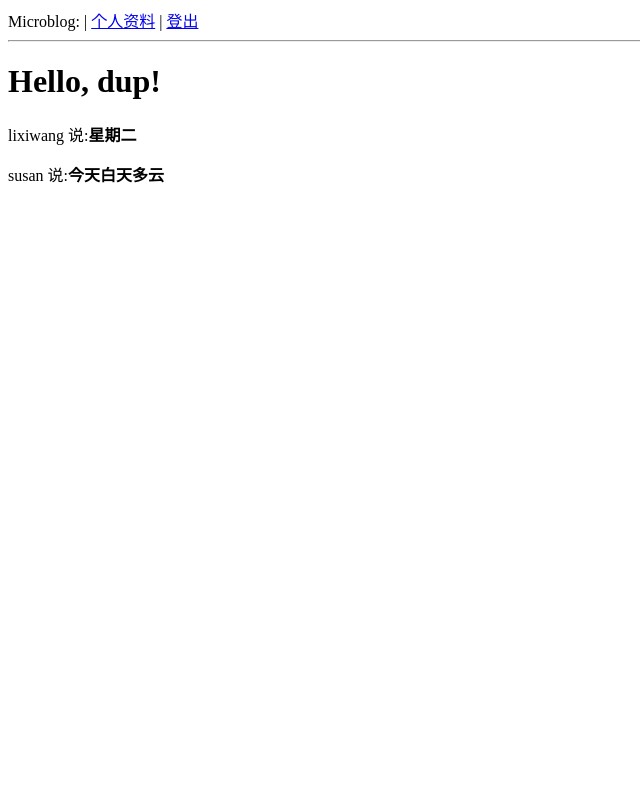
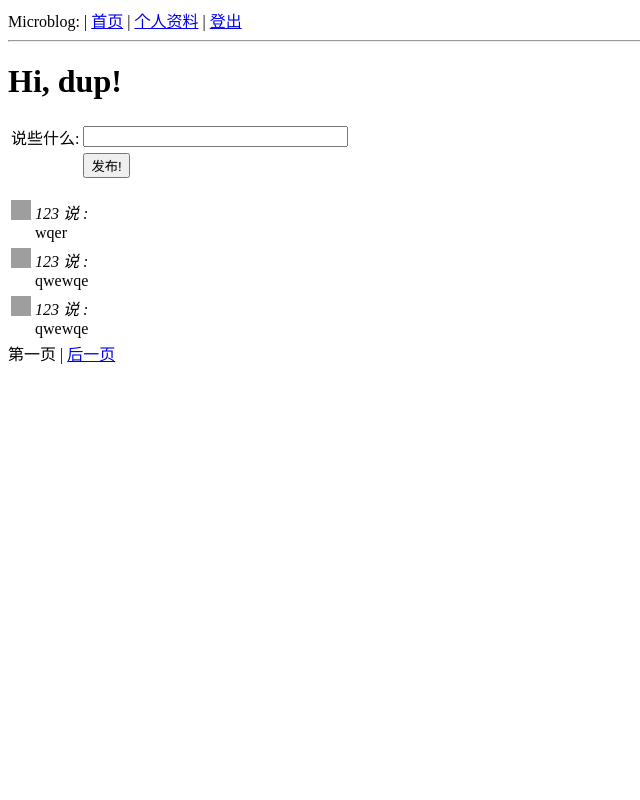
Before and after one commit to lxw15337674/MicroBlog, a Flask app: page / in a window 1280 px wide. Shown: the whole page, without its empty margins (0-640 px from the left). Run offline with Flask 2, Linux system fonts and the light colour scheme; a user stored in the database is signed in; data comes from the database, SQL or seed files in the repository; both versions use the stored data as it was after the commit; parts of the project's set-up code (start-up, migrations or seed data) failed here and were passed over; grey boxes are pictures that could not be loaded.

Commit message:
update 分页

```diff
--- a/app/forms.py
+++ b/app/forms.py
@@ -2,6 +2,7 @@ from flask_wtf import FlaskForm
 from wtforms import StringField, BooleanField, TextAreaField  # 两个字段类
 from wtforms.validators import DataRequired, Length  # DataRequired验证器是检查提交的数据是否为空.
 from app.models import User
+
 
 class LoginForm(FlaskForm):
     openid = StringField('openid', validators=[DataRequired()])
@@ -26,3 +27,7 @@ class EditForm(FlaskForm):
             self.nickname.errors.append("这个昵称已经被使用,请换其他的昵称")
             return False
         return True
+
+
+class PostForm(FlaskForm):
+    post = StringField('post', validators=[DataRequired()])
--- a/app/models.py
+++ b/app/models.py
@@ -1,4 +1,5 @@
 from app import db
+
 
 # 关注表
 followers = db.Table('followers',
@@ -74,7 +75,9 @@ class User(db.Model):
 
     def followed_posts(self):
         # join连接,filter过滤,order_by排序
-        return Post.query.join(followers, (followers.c.followed_id == Post.user_id)).filter(followers.c.follower_id == self.id).order_by(Post.timestamp.desc())
+        return Post.query.join(followers, (followers.c.followed_id == Post.user_id)).filter(
+            followers.c.follower_id == self.id).order_by(Post.timestamp.desc())
+
     # 打印
     def __repr__(self):
         return '<User %r>' % self.nickname
@@ -83,7 +86,7 @@ class User(db.Model):
 class Post(db.Model):
     id = db.Column(db.Integer, primary_key=True)
     body = db.Column(db.String(140))
-    timestamp = db.Column(db.DATETIME)
+    timestamp = db.Column(db.DateTime)
     user_id = db.Column(db.Integer, db.ForeignKey('user.id'))
 
     def __repr__(self):
--- a/app/templates/base.html
+++ b/app/templates/base.html
@@ -1,18 +1,17 @@
 <html>
 <head>
     {% if title %}
-    <title>{{title}} - microblog</title>
+        <title>{{ title }} - microblog</title>
     {% else %}
         <title>microblog</title>
     {% endif %}
 </head>
 <body>
 <div>Microblog:
+    | <a href="{{ url_for('index') }}">首页</a>
     {% if g.user.is_authenticated %}
         | <a href="{{ url_for('user',nickname=g.user.nickname) }}">个人资料</a>
         | <a href="{{ url_for('logout') }}">登出</a>
-        {% else %}
-            | <a href="{{ url_for('index') }}">首页</a>
     {% endif %}
 </div>
 <hr>
--- a/app/templates/index.html
+++ b/app/templates/index.html
@@ -1,7 +1,35 @@
 {% extends "base.html" %}
+
 {% block content %}
-    <h1>Hello, {{ user.nickname }}!</h1>
-    {% for post in posts %}
-        <p>{{ post.author.nickname }} 说:<b>{{ post.body }}</b></p>
-    {% endfor %}
+    <h1>Hi, {{ g.user.nickname }}!</h1>
+    <form action="" method="post" name="post">
+        {{ form.hidden_tag() }}
+        <table>
+            <tr>
+                <td>说些什么:</td>
+                <td>{{ form.post(size=30,maxlength=140) }}</td>
+                <td>
+                    {% for error in form.errors.post %}
+                        <span style="color:red;">[{{ error }}</span><br>
+                    {% endfor %}
+                </td>
+            </tr>
+            <tr>
+                <td></td>
+                <td><input type="submit" value="发布!"></td>
+                <td></td>
+            </tr>
+        </table>
+    </form>
+    {% if posts != None %}
+        {% for post in posts.items %}
+            {% include 'post.html' %}
+        {% endfor %}
+        {% if posts.has_prev %}<a href="{{ url_for('index', page = posts.prev_num) }}">前一页</a>{% else %}第一页{% endif %} |
+        {% if posts.has_next %}<a href="{{ url_for('index', page = posts.next_num) }}">后一页</a>{% else %}后一页{% endif %}
+
+    {% else %}
+        <p><b>这里空无一片</b></p>
+    {% endif %}
+
 {% endblock %}
--- a/app/templates/post.html
+++ b/app/templates/post.html
@@ -1,5 +1,5 @@
     <table>
         <tr valign="top">
-            <td><img src="{{post.author.avatar()}}" style="width:20px;height:20px"></td><td><i>{{post.author.nickname}} 说:</i><br>{{post.body}}</td>
+            <td><img src="{{post.author.avatar()}}" style="width:20px;height:20px"></td><td><i>{{post.author.nickname}} 说 :</i><br>{{post.body}}</td>
         </tr>
     </table>
--- a/app/templates/user.html
+++ b/app/templates/user.html
@@ -21,7 +21,10 @@
         </tr>
     </table>
     <hr>
-    {% for post in posts %}
+    {% for post in posts.items %}
         {% include 'post.html' %}
     {% endfor %}
+{% if posts.has_prev %}<a href="{{ url_for('user', nickname = user.nickname, page = posts.prev_num) }}">前一页</a>{% else %}前一页{% endif %} |
+{% if posts.has_next %}<a href="{{ url_for('user', nickname = user.nickname, page = posts.next_num) }}">后一页</a>{% else %}后一页 {% endif %}
+
 {% endblock %}
--- a/app/views.py
+++ b/app/views.py
@@ -2,29 +2,32 @@ from datetime import datetime
 from flask import render_template, flash, redirect, session, url_for, request, g
 from flask_login import login_user, logout_user, current_user, login_required
 from app import app, db, lm, oid
-from .models import User
-from .forms import LoginForm, EditForm
+from .models import User,Post
+from .forms import LoginForm, EditForm,PostForm
+from config import POSTS_PER_PAGE
 
+@app.route('/', methods=['GET', 'POST'])
+@app.route('/index', methods=['GET', 'POST'])
+@app.route('/index/<int:page>',methods=['GET', 'POST'])
+@login_required
+def index(page=1):
+    form = PostForm()
+    if form.validate_on_submit():
+        post = Post(body=form.post.data, timestamp=datetime.utcnow(), author=g.user)
+        db.session.add(post)
+        db.session.commit()
+        flash("你的消息已发布")
+        return redirect(url_for('index'))
+    # paginate 方法能够被任何查询调用。它接受三个参数:
+    #     页数，从 1 开始，
+    #     每一页的项目数，这里也就是说每一页显示的 blog 数，
+    #     错误标志。如果是 True，当请求的范围页超出范围的话，一个 404 错误将会自动地返回到客户端的网页浏览器。如果是 False，返回一个空列表而不是错误。
+    posts = g.user.followed_posts().paginate(page, POSTS_PER_PAGE, False)
+    return render_template("index.html",
+                           title='Home',
+                           form=form,
+                           posts=posts)
 
-@app.route('/')
-@app.route('/index')
-@login_required
-def index():
-    user = g.user
-    posts = [
-        {
-            'author': {'nickname': 'lixiwang'},
-            'body': '星期二'
-        },
-        {
-            'author': {'nickname': 'susan'},
-            'body': '今天白天多云'
-        }
-    ]
-    return render_template("index.html",
-                           posts=posts,
-                           title='Home',
-                           user=user)
 
 
 # 登录页面
@@ -45,16 +48,14 @@ def login():
 
 # 用户信息页
 @app.route('/user/<nickname>')
+@app.route('/user/<nickname>/<int:page>')
 @login_required
-def user(nickname):
+def user(nickname, page=1):
     user = User.query.filter_by(nickname=nickname).first()
     if user is None:
         flash("不存在" + nickname + "用户")
         return redirect(url_for('index'))
-    posts = [
-        {'author': user, 'body': 'Test post #1'},
-        {'author': user, 'body': 'Test post #2'}
-    ]
+    posts = user.posts.paginate(page, POSTS_PER_PAGE, False)
     return render_template('user.html',
                            user=user,
                            posts=posts)
@@ -137,7 +138,7 @@ def after_login(resp):
     if resp.email is None or resp.email == "":
         flash('无效的登录,请重试')
         return redirect(url_for('login'))
-    user = User.query.filter_by(email=resp.email).first()
+    user = User.query.filter_by(email = resp.email).first()
     if user is None:
         nickname = resp.nickname
         if nickname is None or nickname == "":
--- a/config.py
+++ b/config.py
@@ -20,3 +20,5 @@ MAIL_PASSWORD = None
 
 # 管理员表
 ADMINS = ['you@example.com']
+#每页显示的 blog 数
+POSTS_PER_PAGE = 3
```
Also changed, not shown: db_repository/versions/005_migration.py (added, +19 -0 lines), app.db, test.db, 8 other files. Lines whose indentation alone changed are shown as unchanged.
